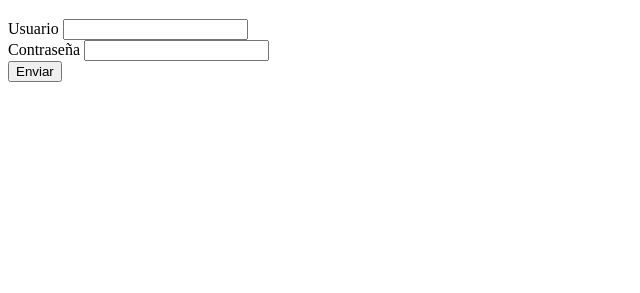
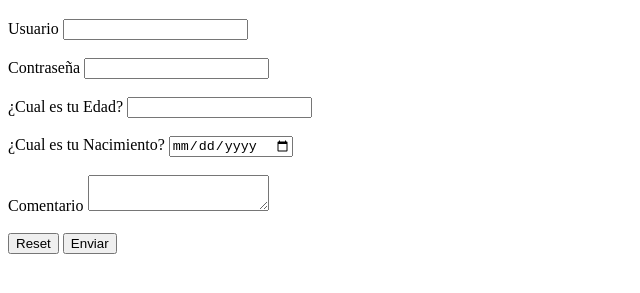
Before and after one commit to JesusER777/Primer-Ejercicio-en-OpenBoocamp-Html, a plain HTML site: page formularios.html in a window 1280 px wide. Shown: the part 61-354 px from the top of the page, without its empty margins (0-640 px from the left). Drawn offline with Linux system fonts and the light colour scheme.

Commit message:
Agregando inputs al formulario

```diff
--- a/formularios.html
+++ b/formularios.html
@@ -14,14 +14,33 @@
         <form action="resultados.html" method="get">
             <div>
                 <label for="nombredeusuario">Usuario</label>
-                <input type="text" id="nombredeusuario" name="Usuario">
+                <input type="text" id="nombredeusuario" name="Usuario" required>
+            </div>
+            <br>
+            <div>
+                <label for="contraseña">Contraseña</label>
+                <input type="password" id="contraseña" name="Contraseña" required>
+            </div>
+            <br>
+            <div>
+                <label for="edad">¿Cual es tu Edad?</label>
+                <input type="number" id="edad" name="edad">
             </div>
             <div>
-                <label for="contraseña">Contraseña</label>
-                <input type="text" id="contraseña" name="Contraseña">
+            <br>
+            <div>
+                <label for="nacimiento">¿Cual es tu Nacimiento?</label>
+                <input type="date" id="nacimiento" name="nacimiento">
             </div>
+            <br>
             <div>
-                <button>Enviar</button>
+                <label for="comentario">Comentario</label>
+                <textarea id="comentario" name="comentario"></textarea>
+            </div>
+            <br>
+                <div>
+                <button type="reset">Reset</button>
+                <button type="submit">Enviar</button>
             </div>
         </form>
     </div>
```
